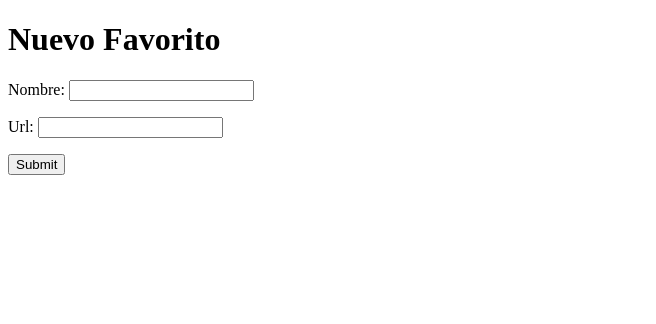
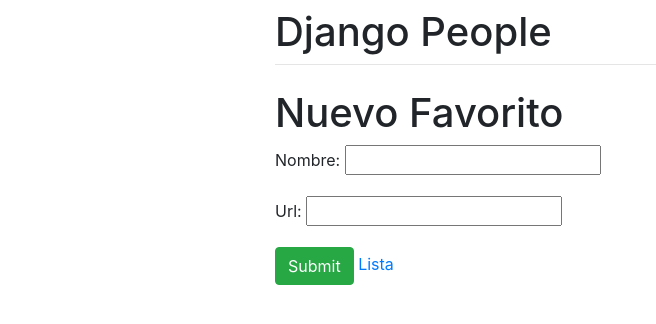
Before and after one commit to jaimeirazabal1/django-favoritos, a Django app: page /crear in a window 1280 px wide. Shown: the top 324 px of the page, without its empty margins (0-656 px from the left). Run offline with Django 4.2, Linux system fonts and the light colour scheme; some libraries are stand-ins or nearby versions.

Commit message:
agregando boostrap

```diff
--- a/djangobasico/settings.py
+++ b/djangobasico/settings.py
@@ -38,8 +38,10 @@
     'django.contrib.messages',
     'django.contrib.staticfiles',
     # 'favoritos', se puede hacer asi, o como abajo
-    'favoritos.apps.FavoritosConfig'
+    'favoritos.apps.FavoritosConfig',
+    'crispy_forms'
 ]
+CRISPY_TEMPLATE_PACK = 'bootstrap4'
 
 MIDDLEWARE = [
     'django.middleware.security.SecurityMiddleware',
--- /dev/null
+++ b/templates/base.html
@@ -0,0 +1,21 @@
+<!doctype html>
+<html lang="en">
+  <head>
+    <meta charset="utf-8">
+    <meta name="viewport" content="width=device-width, initial-scale=1, shrink-to-fit=no">
+    <link rel="stylesheet" href="https://stackpath.bootstrapcdn.com/bootstrap/4.1.3/css/bootstrap.min.css" integrity="sha384-MCw98/SFnGE8fJT3GXwEOngsV7Zt27NXFoaoApmYm81iuXoPkFOJwJ8ERdknLPMO" crossorigin="anonymous">
+    <title>Django People</title>
+  </head>
+  <body>
+    <div class="container">
+      <div class="row justify-content-center">
+        <div class="col-8">
+          <h1 class="mt-2">Django People</h1>
+          <hr class="mt-0 mb-4">
+          {% block content %}
+          {% endblock %}
+        </div>
+      </div>
+    </div>
+  </body>
+</html>
--- a/templates/favoritos/crear.html
+++ b/templates/favoritos/crear.html
@@ -1,12 +1,8 @@
-<!DOCTYPE html>
-<html lang="en">
-<head>
-    <meta charset="UTF-8">
-    <meta http-equiv="X-UA-Compatible" content="IE=edge">
-    <meta name="viewport" content="width=device-width, initial-scale=1.0">
-    <title>Nuevo Favorito</title>
-</head>
-<body>
+{% extends 'base.html' %}
+
+{% load crispy_forms_tags %}
+
+{% block content %}
     <h1>Nuevo Favorito</h1>
     <form method="POST">
         {% csrf_token %}
@@ -15,7 +11,7 @@
         <label>Url</label>
         <input type="text" name="url" placeholder="Nombre">{% endcomment %}
         {{ form.as_p }}
-        <input type="submit">
+        <input type="submit" class="btn btn-success">
+        <a href="/lista">Lista</a>
     </form>
-</body>
-</html>
+{% endblock %}
```
Also changed, not shown: templates/favoritos/lista.html (+5 -11 lines).
